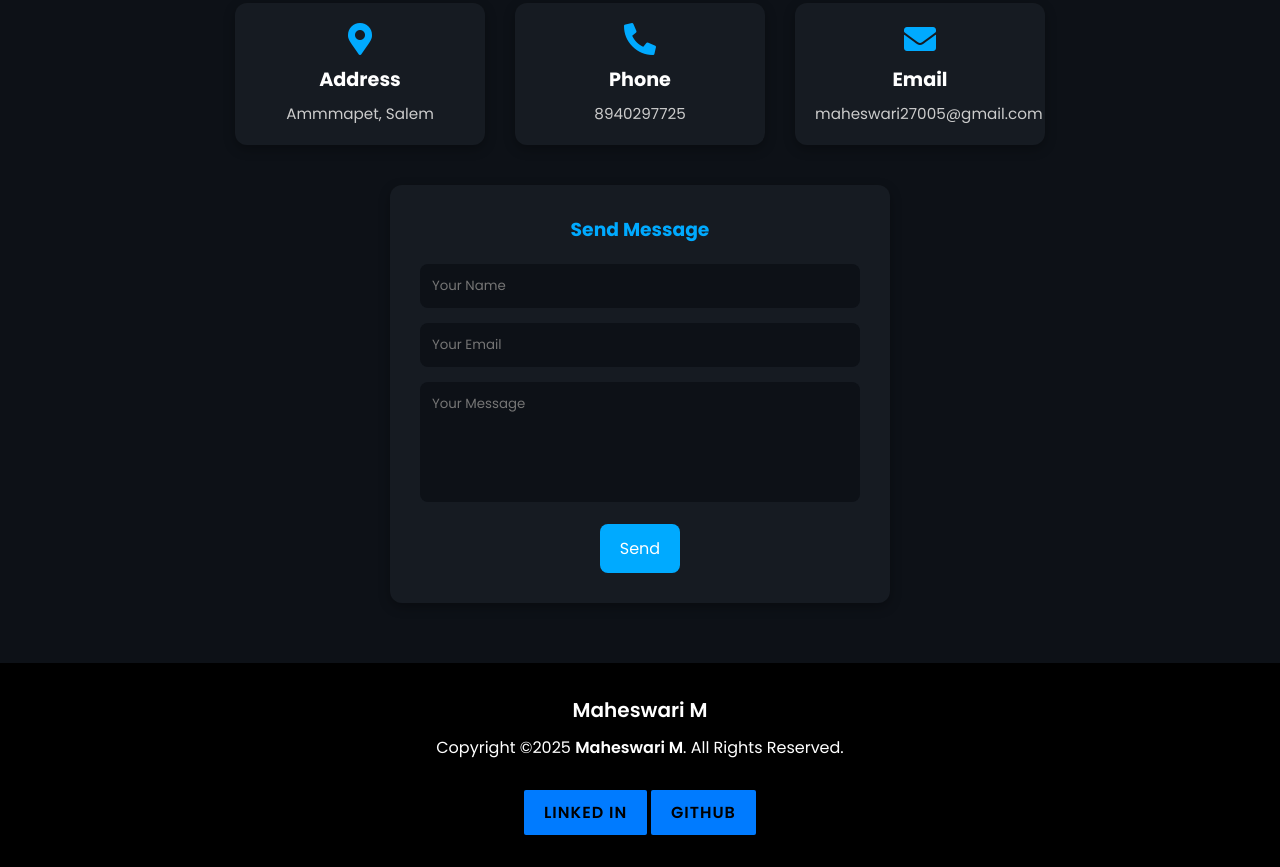
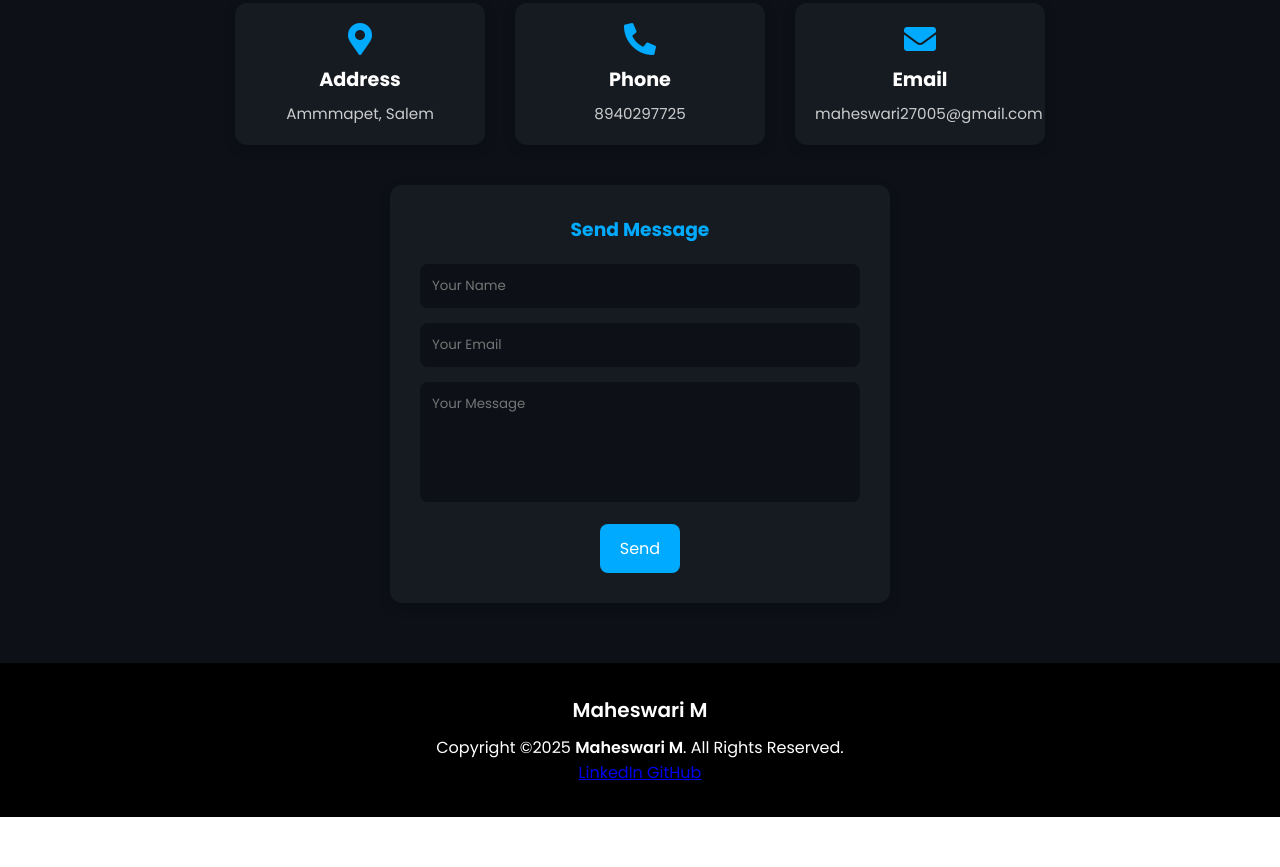
Before and after one commit to Mahi2714/portfolio, a plain HTML site: page index.html in a window 1280 px wide. Shown: the part 2986-3853 px from the top of the page. After the commit the page ends 3803 px from the top, so only its background shows below. Drawn offline with nearby package versions, Linux system fonts and the light colour scheme.

Commit message:
Update index.html

```diff
--- a/index.html
+++ b/index.html
@@ -210,9 +210,16 @@
       <footer class="footer">
         <span class="footer-title">Maheswari M</span>
         <p>Copyright ©2025  <a href="#">Maheswari M</a>. All Rights Reserved.</p>
-        <a href="https://www.linkedin.com/in/maheswari-m-505516372" class="btn" data-aos="zoom-out-left" data-aos-duration="1000" data-aos-delay="600">linked in</a>
-        <a href="https://github.com/Mahi2714" class="btn" data-aos="zoom-out-left" data-aos-duration="1000" data-aos-delay="600">github</a>
+        <!-- Footer social links -->
+        <a href="https://www.linkedin.com/in/maheswari-m-505516372/" target="_blank" rel="noopener noreferrer">
+         LinkedIn
+         </a>
+
+         <a href="https://github.com/Mahi2714" target="_blank" rel="noopener noreferrer">
+         GitHub
+         </a>
       </footer>
+
 
 
     <script src="https://unpkg.com/aos@next/dist/aos.js"></script>
```
